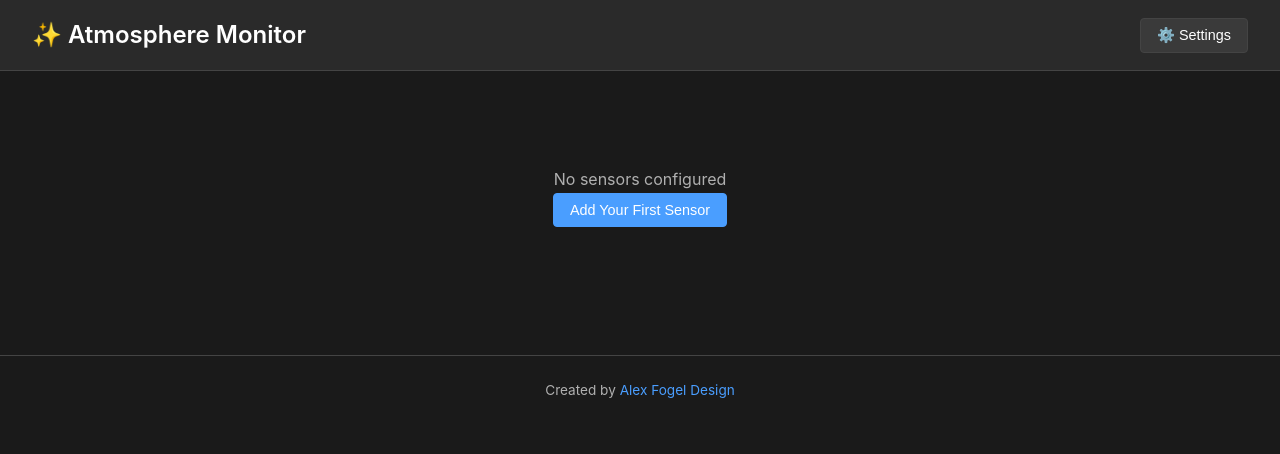
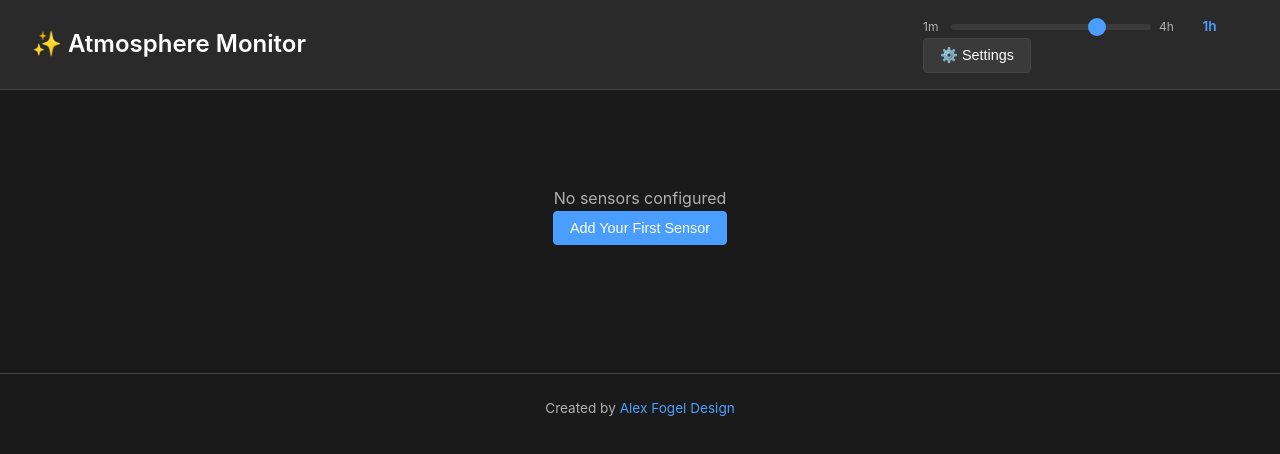
Before and after one commit to alicebotalex/atmosphere-monitor, a website: page frontend/index.html in a window 1280 px wide. Drawn offline with nearby package versions, Linux system fonts and the light colour scheme.

Commit message:
Add time window slider to header for quick zoom control

```diff
--- a/frontend/app.js
+++ b/frontend/app.js
@@ -4,6 +4,19 @@ let preferences = { cardOrder: [], metricToggles: {}, chartTimeWindow: 60 };
 let charts = {};
 let chartData = {};
 let ws = null;
+
+// Time window control constants
+const TIME_STEPS = [1, 2, 5, 10, 15, 30, 60, 120, 240]; // minutes
+
+function formatTimeValue(minutes) {
+  if (minutes < 60) return `${minutes}m`;
+  return `${minutes / 60}h`;
+}
+
+function getSliderIndexForMinutes(minutes) {
+  const idx = TIME_STEPS.indexOf(minutes);
+  return idx >= 0 ? idx : 5; // default to 30min if not found
+}
 
 // Smoothing function - simple moving average
 function smoothData(data, windowSize = 6) {
@@ -55,6 +68,14 @@ function handleWebSocketMessage(message) {
     case 'init':
       sensors = message.sensors;
       preferences = message.preferences;
+      // Sync header slider with loaded preferences
+      const timeSlider = document.getElementById('timeSlider');
+      const timeValueDisplay = document.getElementById('timeValue');
+      if (timeSlider && timeValueDisplay) {
+        const minutes = preferences.chartTimeWindow || 60;
+        timeSlider.value = getSliderIndexForMinutes(minutes);
+        timeValueDisplay.textContent = formatTimeValue(minutes);
+      }
       renderDashboard();
       break;
 
@@ -497,19 +518,11 @@ async function deleteSensor(id) {
 }
 
 // Time window control
-document.addEventListener('DOMContentLoaded', () => {
-  const timeWindowSelect = document.getElementById('chartTimeWindow');
-  if (timeWindowSelect) {
-    timeWindowSelect.addEventListener('change', (e) => {
-      preferences.chartTimeWindow = parseInt(e.target.value);
-      savePreferences();
-
-      // Refresh all charts with new time window
+function refreshChartsTimeWindow() {
   Object.keys(chartData).forEach(sensorId => {
     const dataset = chartData[sensorId];
     const chart = charts[sensorId];
     if (chart && dataset) {
-          // Reapply time filter
       const timeWindowMs = preferences.chartTimeWindow * 60 * 1000;
       const now = Date.now();
       const cutoffTime = now - timeWindowMs;
@@ -531,6 +544,49 @@ document.addEventListener('DOMContentLoaded', () => {
       chart.update();
     }
   });
+}
+
+document.addEventListener('DOMContentLoaded', () => {
+  // Header slider
+  const timeSlider = document.getElementById('timeSlider');
+  const timeValueDisplay = document.getElementById('timeValue');
+
+  if (timeSlider && timeValueDisplay) {
+    // Initialize slider position from preferences
+    const currentMinutes = preferences.chartTimeWindow || 60;
+    timeSlider.value = getSliderIndexForMinutes(currentMinutes);
+    timeValueDisplay.textContent = formatTimeValue(currentMinutes);
+
+    timeSlider.addEventListener('input', (e) => {
+      const minutes = TIME_STEPS[parseInt(e.target.value)];
+      timeValueDisplay.textContent = formatTimeValue(minutes);
+      preferences.chartTimeWindow = minutes;
+
+      // Sync dropdown in settings
+      const timeWindowSelect = document.getElementById('chartTimeWindow');
+      if (timeWindowSelect) {
+        timeWindowSelect.value = minutes;
+      }
+
+      savePreferences();
+      refreshChartsTimeWindow();
+    });
+  }
+
+  // Settings dropdown (backup control)
+  const timeWindowSelect = document.getElementById('chartTimeWindow');
+  if (timeWindowSelect) {
+    timeWindowSelect.addEventListener('change', (e) => {
+      preferences.chartTimeWindow = parseInt(e.target.value);
+
+      // Sync header slider
+      if (timeSlider && timeValueDisplay) {
+        timeSlider.value = getSliderIndexForMinutes(preferences.chartTimeWindow);
+        timeValueDisplay.textContent = formatTimeValue(preferences.chartTimeWindow);
+      }
+
+      savePreferences();
+      refreshChartsTimeWindow();
     });
   }
 });
--- a/frontend/index.html
+++ b/frontend/index.html
@@ -12,6 +12,12 @@
   <header>
     <h1>✨ Atmosphere Monitor</h1>
     <div class="header-controls">
+      <div class="time-slider-container">
+        <span class="time-label">1m</span>
+        <input type="range" id="timeSlider" min="0" max="8" value="5" class="time-slider">
+        <span class="time-label">4h</span>
+        <span id="timeValue" class="time-value">1h</span>
+      </div>
       <button id="settingsBtn" class="btn">⚙️ Settings</button>
     </div>
   </header>
--- a/frontend/style.css
+++ b/frontend/style.css
@@ -410,3 +410,60 @@ footer a {
 footer a:hover {
   text-decoration: underline;
 }
+
+/* Time Slider in Header */
+.time-slider-container {
+  display: flex;
+  align-items: center;
+  gap: 0.5rem;
+  margin-right: 1rem;
+}
+
+.time-slider {
+  width: 200px;
+  height: 6px;
+  -webkit-appearance: none;
+  appearance: none;
+  background: var(--bg-tertiary);
+  border-radius: 3px;
+  outline: none;
+  cursor: pointer;
+}
+
+.time-slider::-webkit-slider-thumb {
+  -webkit-appearance: none;
+  appearance: none;
+  width: 18px;
+  height: 18px;
+  background: var(--accent-color);
+  border-radius: 50%;
+  cursor: pointer;
+  transition: transform 0.1s;
+}
+
+.time-slider::-webkit-slider-thumb:hover {
+  transform: scale(1.1);
+}
+
+.time-slider::-moz-range-thumb {
+  width: 18px;
+  height: 18px;
+  background: var(--accent-color);
+  border-radius: 50%;
+  cursor: pointer;
+  border: none;
+}
+
+.time-label {
+  font-size: 0.75rem;
+  color: var(--text-secondary);
+  min-width: 20px;
+}
+
+.time-value {
+  font-size: 0.85rem;
+  font-weight: 600;
+  color: var(--accent-color);
+  min-width: 45px;
+  text-align: center;
+}
```
Lines whose indentation alone changed are shown as unchanged.
